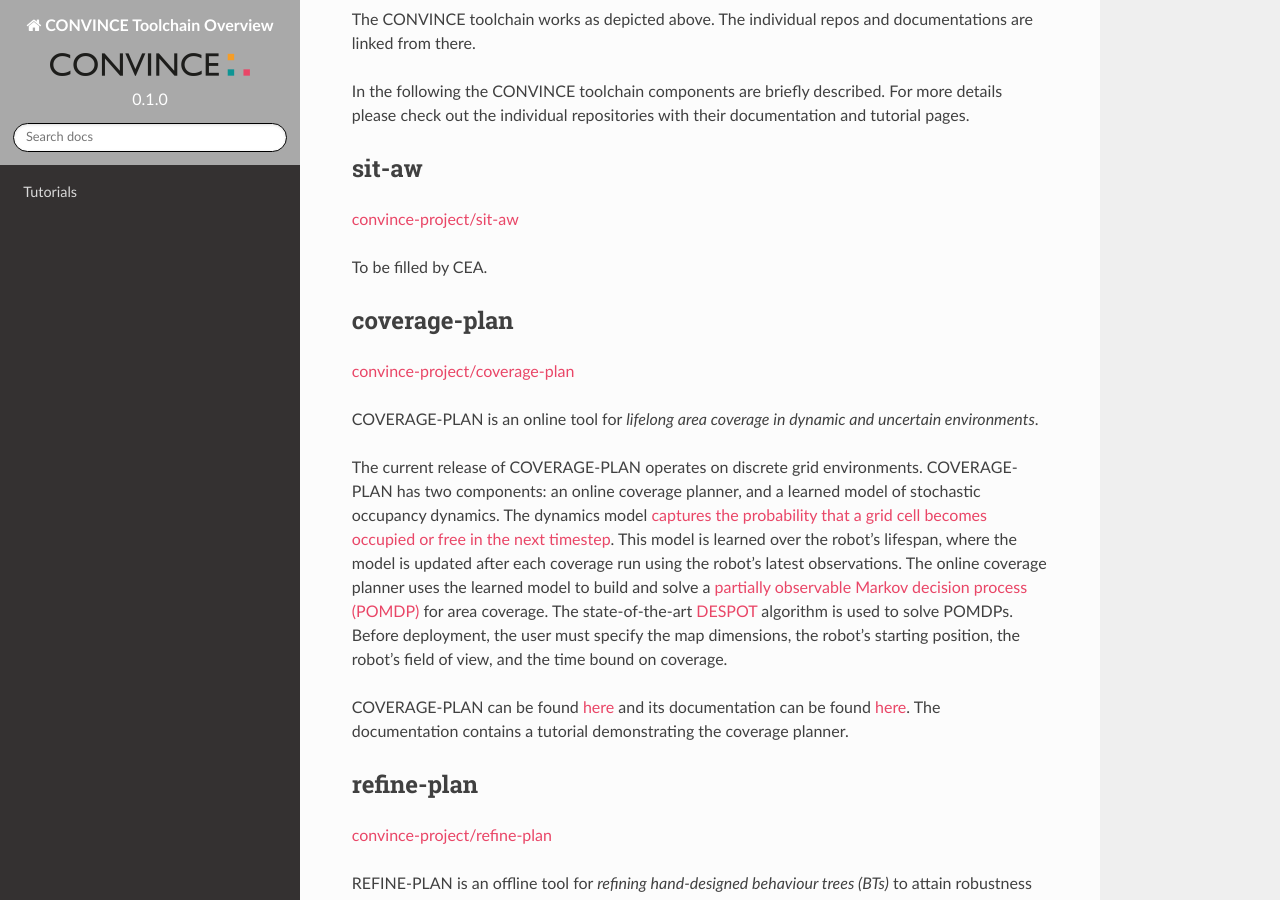
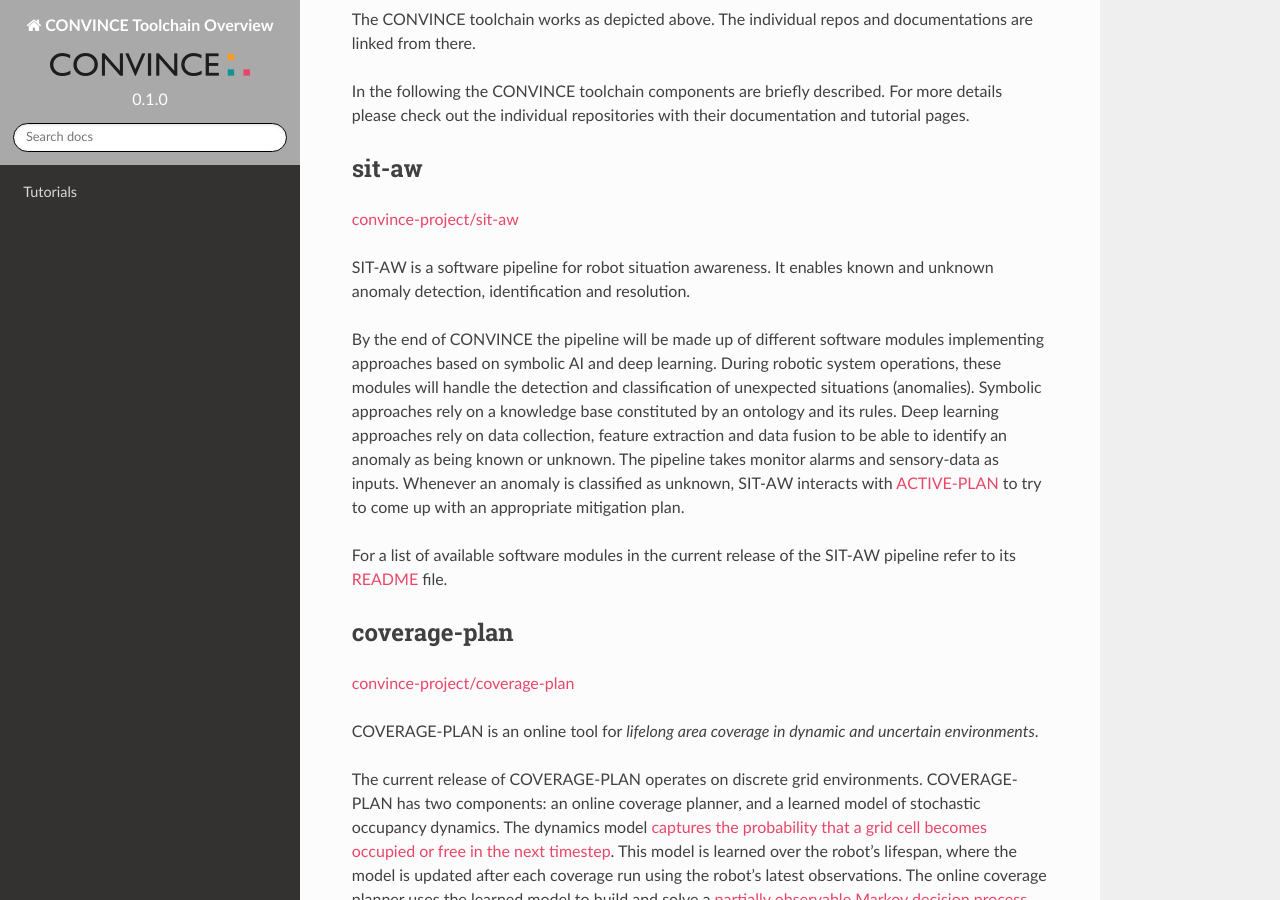
Before and after one commit to convince-project/overview, a Sphinx documentation site: the page built from docs/source/index.rst, in a window 1280 px wide and 900 px high, scrolled down 468 px. Built offline with Sphinx 7.4.7 and the Read the Docs theme 2.0.0, drawn with Linux system fonts in a browser that asks for light colours.

Commit message:
Adding description of SIT-AW
Signed-off-by: Matteo MORELLI <matteo.morelli@cea.fr>

```diff
--- a/docs/source/index.rst
+++ b/docs/source/index.rst
@@ -19,7 +19,11 @@
 ------
 `convince-project/sit-aw <https:///github.com/convince-project/sit-aw>`_
 
-To be filled by CEA.
+SIT-AW is a software pipeline for robot situation awareness. It enables known and unknown anomaly detection, identification and resolution.
+
+By the end of CONVINCE the pipeline will be made up of different software modules implementing approaches based on symbolic AI and deep learning. During robotic system operations, these modules will handle the detection and classification of unexpected situations (anomalies). Symbolic approaches rely on a knowledge base constituted by an ontology and its rules. Deep learning approaches rely on data collection, feature extraction and data fusion to be able to identify an anomaly as being known or unknown. The pipeline takes monitor alarms and sensory-data as inputs. Whenever an anomaly is classified as unknown, SIT-AW interacts with `ACTIVE-PLAN <https://convince-project.github.io/overview/#active-plan-simulate-plan>`_ to try to come up with an appropriate mitigation plan.
+
+For a list of available software modules in the current release of the SIT-AW pipeline refer to its `README <https://github.com/convince-project/sit-aw/tree/main/README.md>`_ file.
 
 
 coverage-plan
```
